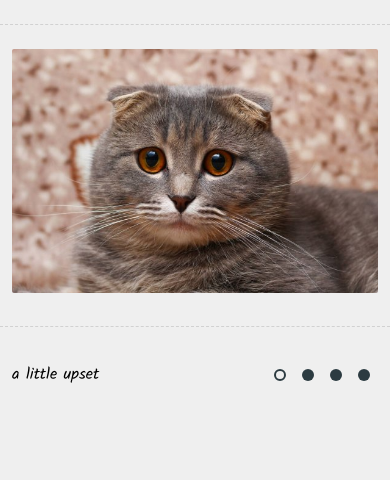
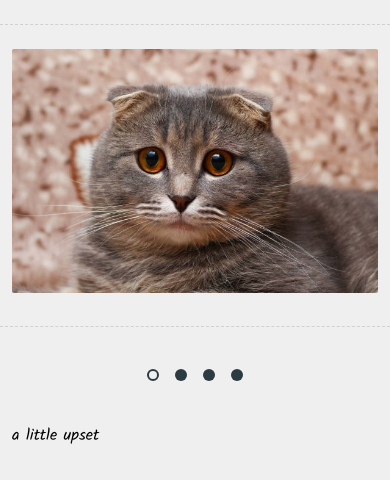
Before and after one commit to ab53/slider-css-only, a plain HTML site: page index.html in a window 390 px wide. Drawn offline with Linux system fonts and the light colour scheme.

Commit message:
feat: add 420px layout (Sat, Oct, 16, 2021 11:34:11 PM)

```diff
--- a/index.html
+++ b/index.html
@@ -35,8 +35,8 @@
 
   <div class="container">
     <div class="control-wrap">
-      <div class="carousel-text"></div>
-      <div class="carousel-dots">
+      <div class="control-item carousel-text"></div>
+      <div class="control-item carousel-dots">
         <div data-slide="0" class="carousel-control active">
           <div class="carousel-dot"></div>
         </div>
--- a/style.css
+++ b/style.css
@@ -85,3 +85,18 @@ body {
   background-color: transparent;
   border: 2px solid #2c3b41;
 }
+
+@media (max-width: 420px) {
+  .control-wrap {
+    flex-direction: column;
+  }
+
+  .carousel-dots {
+    align-self: center;
+  }
+
+  .carousel-text {
+    align-self: flex-start;
+    order: 2;
+  }
+}
```
